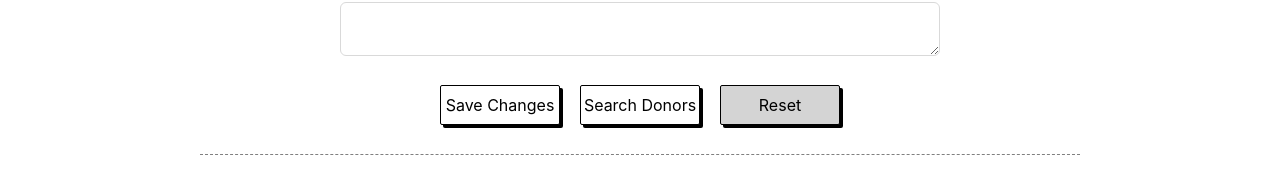
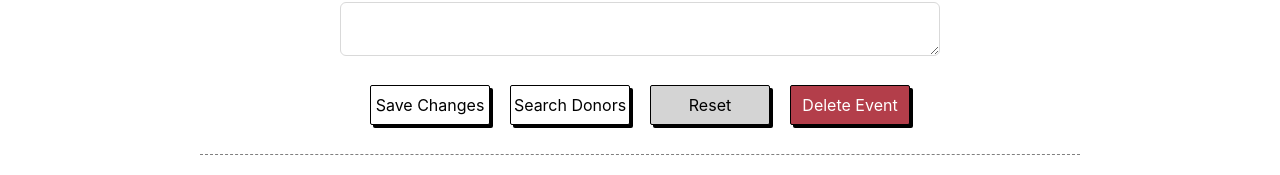
Before and after one commit to ynmu/task-management-system, a React (Create React App) app in the folder client/: page /event-details/1 in a window 1280 px wide. Shown: the part 585-760 px from the top of the page. Built offline with nearby package versions, Linux system fonts and the light colour scheme; no server answers; sample sign-in values are in the browser's storage.

Commit message:
feat: add delete event button

```diff
--- a/client/src/components/EventDetails.tsx
+++ b/client/src/components/EventDetails.tsx
@@ -1,6 +1,6 @@
 import React, { useEffect, useState } from "react";
 import { useAuth }  from '../context/AuthContext';
-import { Form, Input, Button, DatePicker, Select, InputNumber, message, Row, Col, Table } from 'antd';
+import { Form, Input, Button, DatePicker, Select, InputNumber, message, Row, Col, Table, Popconfirm } from 'antd';
 import { columns, cityNames, topicNames, attendeeColumns} from "../assets/AddEventTable";
 import dayjs from 'dayjs';
 import './GeneralStyles.css';
@@ -249,6 +249,31 @@ const EventDetails: React.FC = () => {
         setPossibleParticipants([]);
     };
 
+    const handleDeleteEvent = async () => {
+        // Confirm the deletion
+        const confirm = window.confirm('Are you sure you want to delete this event?');
+        if (!confirm) {
+            return;
+        }
+
+        try {
+            // Make the DELETE request
+            const response = await axios.delete(`${API_BASE_URL}/events/${eventId}`);
+
+            // Update the frontend state based on the response
+            if (response.status === 204) {
+                message.success('Event deleted successfully');
+            } else {
+                throw new Error('Failed to delete event');
+            }
+
+            // Redirect to the events page
+            window.location.href = '/view-event';
+        } catch (error: any) {
+            message.error(error.message);
+        }
+    }
+
 return (
         <>
             <Form
@@ -343,6 +368,9 @@ return (
                     <Button className="custom-antd-button" id="cancel-button" style={{ marginLeft: 20 }} onClick={handleReset}>
                         Reset
                     </Button>
+                    <Button className="custom-antd-button" id="delete-button" style={{ marginLeft: 20, backgroundColor: '#b33e4a', color: 'white' }} onClick={handleDeleteEvent}>
+                        Delete Event
+                    </Button>
                 </Row>
 
             </Form>
```
